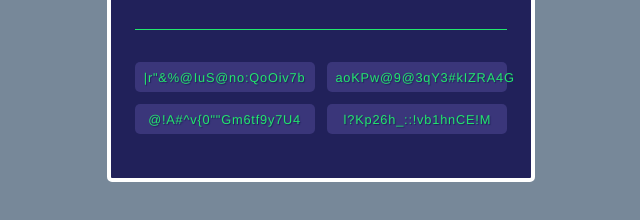
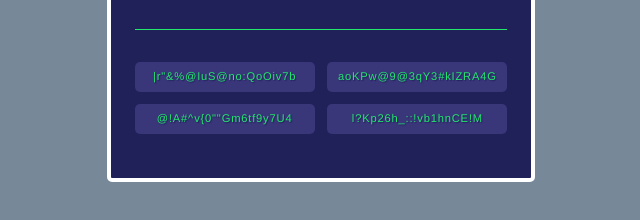
Before and after one commit to mnizhadali-afg/scrimba-web.dev-challenges, a plain HTML site: page LearnJSForFree/PasswordGenerator/index.html in a window 1280 px wide. Both pictures are taken after a click on the button "Generate password". Shown: the part 424-644 px from the top of the page, 319-959 px from the left. Drawn offline with Linux system fonts and the light colour scheme.

Commit message:
Resolved the Password generation issue

```diff
--- a/LearnJSForFree/PasswordGenerator/index.css
+++ b/LearnJSForFree/PasswordGenerator/index.css
@@ -69,7 +69,7 @@ button {
   padding: 0.5rem;
   border-radius: 5px;
   color: var(--clr-green);
-  font-size: 0.8rem;
+  font-size: 0.7rem;
   font-weight: lighter;
   text-align: center;
   letter-spacing: 0.8px;
--- a/LearnJSForFree/PasswordGenerator/index.js
+++ b/LearnJSForFree/PasswordGenerator/index.js
@@ -3,8 +3,8 @@ const btn = document.getElementById("generate_password");
 let password = document.getElementsByClassName("pwd");
 
 btn.addEventListener("click", () => {
-  password.textContent = "";
   for (const p of password) {
+    p.textContent = "";
     for (let i = 0; i < 20; i++) {
       p.textContent += str.charAt(Math.floor(Math.random() * str.length));
     }
```
